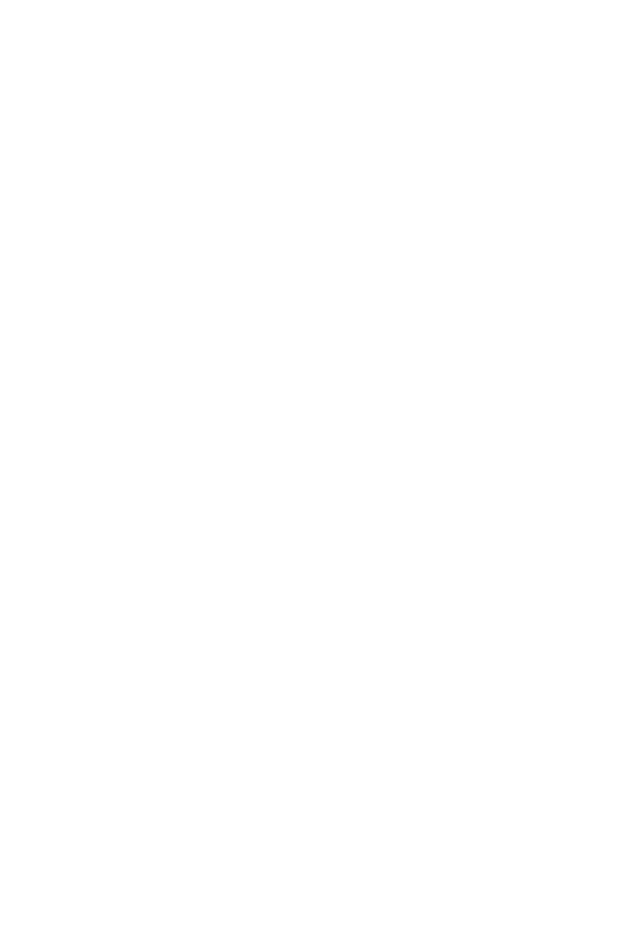
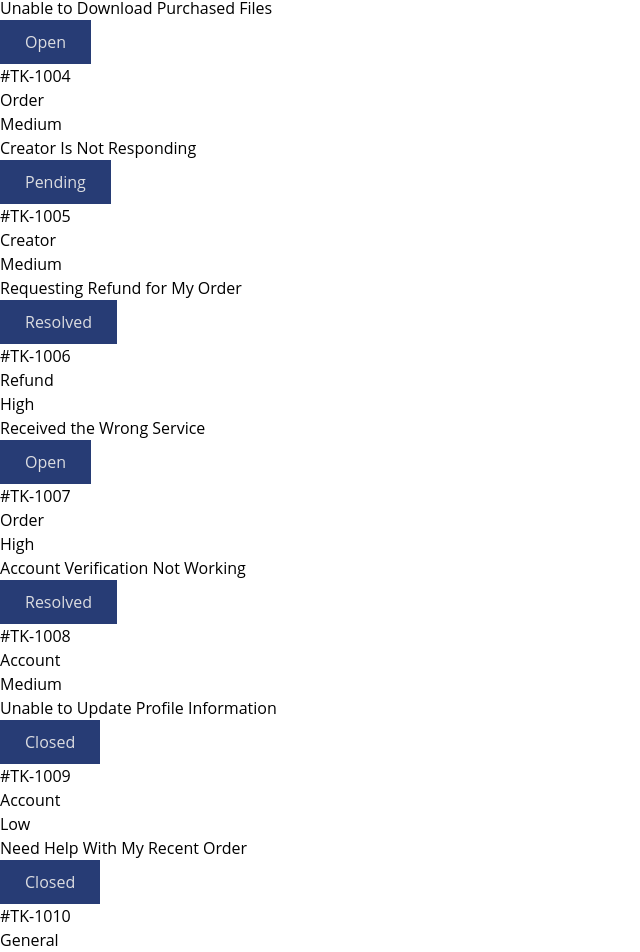
Before and after one commit to sazib-khan96/React-router-learning, a React (Vite) app: page / in a window 1280 px wide. Shown: the part 636-1588 px from the top of the page, without its empty margins (0-640 px from the left). Before the commit the page ends 800 px from the top, so only its background shows below. Built offline with nearby package versions, Linux system fonts and the light colour scheme.

Commit message:
Customer data load using useEffect

```diff
--- /dev/null
+++ b/public/CustomerData.json
@@ -0,0 +1,72 @@
+[
+  {
+    "id": "#TK-1001",
+    "title": "Login Issues - Can't Access Account",
+    "category": "Account",
+    "priority": "High",
+    "status": "Open"
+  },
+  {
+    "id": "#TK-1002",
+    "title": "Payment Failed During Checkout",
+    "category": "Payment",
+    "priority": "High",
+    "status": "Open"
+  },
+  {
+    "id": "#TK-1003",
+    "title": "Order Has Not Been Delivered Yet",
+    "category": "Order",
+    "priority": "High",
+    "status": "Pending"
+  },
+  {
+    "id": "#TK-1004",
+    "title": "Unable to Download Purchased Files",
+    "category": "Order",
+    "priority": "Medium",
+    "status": "Open"
+  },
+  {
+    "id": "#TK-1005",
+    "title": "Creator Is Not Responding",
+    "category": "Creator",
+    "priority": "Medium",
+    "status": "Pending"
+  },
+  {
+    "id": "#TK-1006",
+    "title": "Requesting Refund for My Order",
+    "category": "Refund",
+    "priority": "High",
+    "status": "Resolved"
+  },
+  {
+    "id": "#TK-1007",
+    "title": "Received the Wrong Service",
+    "category": "Order",
+    "priority": "High",
+    "status": "Open"
+  },
+  {
+    "id": "#TK-1008",
+    "title": "Account Verification Not Working",
+    "category": "Account",
+    "priority": "Medium",
+    "status": "Resolved"
+  },
+  {
+    "id": "#TK-1009",
+    "title": "Unable to Update Profile Information",
+    "category": "Account",
+    "priority": "Low",
+    "status": "Closed"
+  },
+  {
+    "id": "#TK-1010",
+    "title": "Need Help With My Recent Order",
+    "category": "General",
+    "priority": "Low",
+    "status": "Closed"
+  }
+]
--- /dev/null
+++ b/src/Components/Customer/Customer.jsx
@@ -0,0 +1,20 @@
+import React from 'react';
+
+const Customer = ({customer}) => {
+    const {id,title,category,priority,status} = customer
+    return (
+        <div className='p-3 shadow-xl rounded-xl cursor-pointer '>
+            <div className='flex gap-5 justify-between'>
+                <h3>{title}</h3>
+                <button className='my_custom_btn'>{status}</button>
+            </div>
+            <div className='flex gap-3'>
+                <p>{id}</p>
+                <p>{category}</p>
+                <p>{priority}</p>
+            </div>
+        </div>
+    );
+};
+
+export default Customer;
--- /dev/null
+++ b/src/Components/CustomerTickets/CustomerTickets.jsx
@@ -0,0 +1,17 @@
+import React, { useState } from 'react';
+import Customer from '../Customer/Customer'
+const CustomerTickets = ({customerData}) => {
+
+    return (
+        <div className='mt-8'>
+            <h2 className='text-3xl'>Customer Tickets</h2>
+            <div className='grid grid-cols-2 gap-5'>
+                {
+                    customerData.map(customer => <Customer key={customer.id} customer={customer}></Customer>)
+                }
+            </div>
+        </div>
+    );
+};
+
+export default CustomerTickets;
--- a/src/Pages/Home/Home.jsx
+++ b/src/Pages/Home/Home.jsx
@@ -1,11 +1,23 @@
-import React from 'react';
+import React, { useEffect, useState } from 'react';
 import Hero from '../../Components/Hero/Hero';
+import CustomerTickets from '../../Components/CustomerTickets/CustomerTickets'
+
 
 
 const Home = () => {
+
+    const [customerData,setCustomerData] = useState([])
+    useEffect(() => {
+        fetch('CustomerData.json')
+        .then(res => res.json())
+        .then(data => {
+            setCustomerData(data)
+        })
+    },[])
     return (
         <div className='my-8'>
            <Hero></Hero>
+           <CustomerTickets customerData={customerData}></CustomerTickets>
         </div>
     );
 };
```
